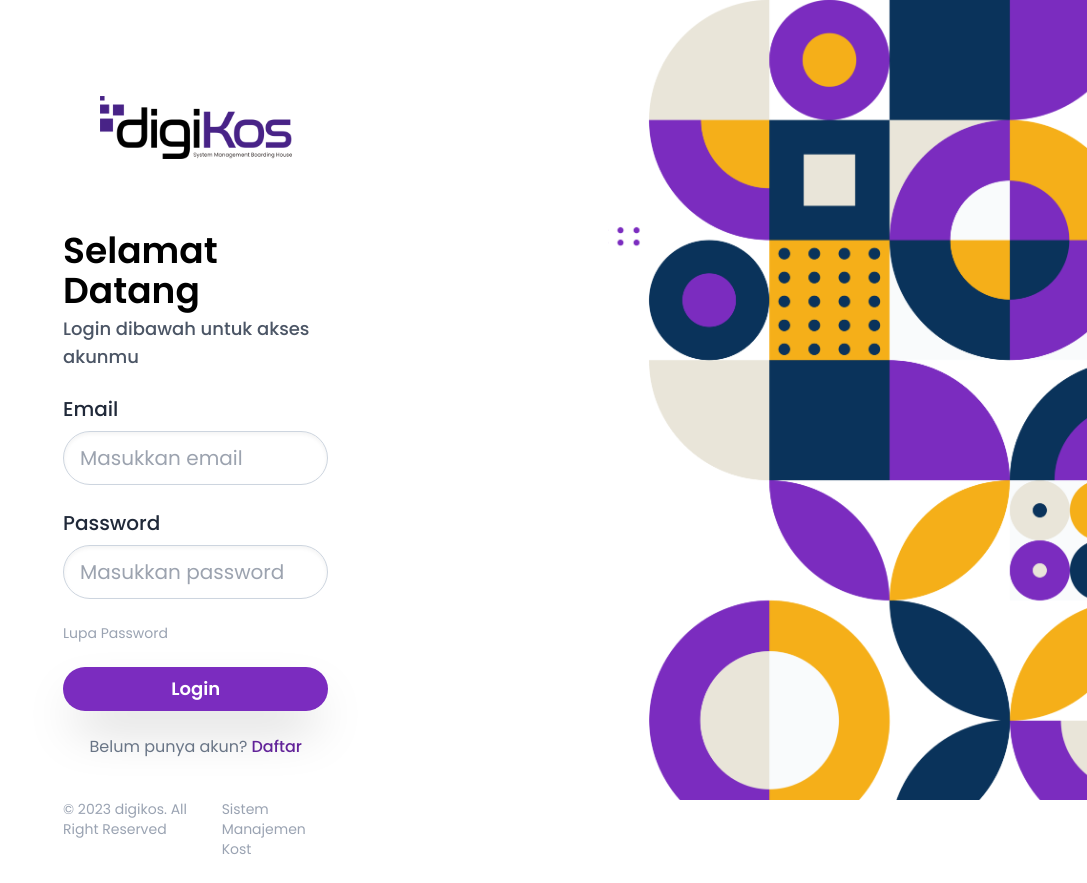
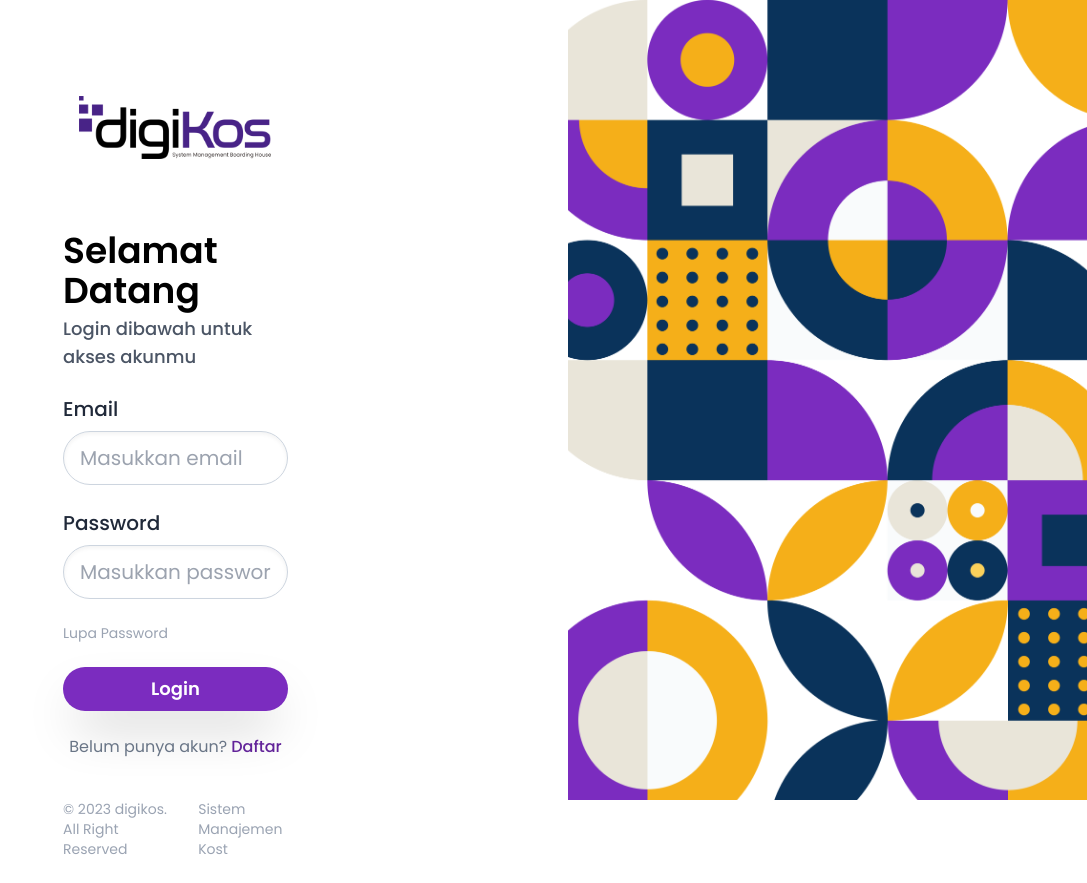
Before and after one commit to hapiznuddin/digikos-client-app, a React (Vite) app: page /login in a window 1280 px wide. Shown: the whole page, without its empty margins (193-1280 px from the left). Built offline with nearby package versions, Linux system fonts and the light colour scheme.

Commit message:
fix(UI): login page

```diff
--- a/src/Components/Fragments/Login/Login.css
+++ b/src/Components/Fragments/Login/Login.css
@@ -13,7 +13,7 @@
     .bgImage {
     background-size: cover;
     background-repeat: no-repeat;
-    background-position: center;
+    background-position: left center;
 
 
     height: 100vh;
@@ -28,6 +28,6 @@
     background-position: center;
 
     height: 100vh;
-    width: 1000px;
+    width: 100vw;
     }
 }
```
Also changed, not shown: public/bg-login.png, public/bg-register.png.
